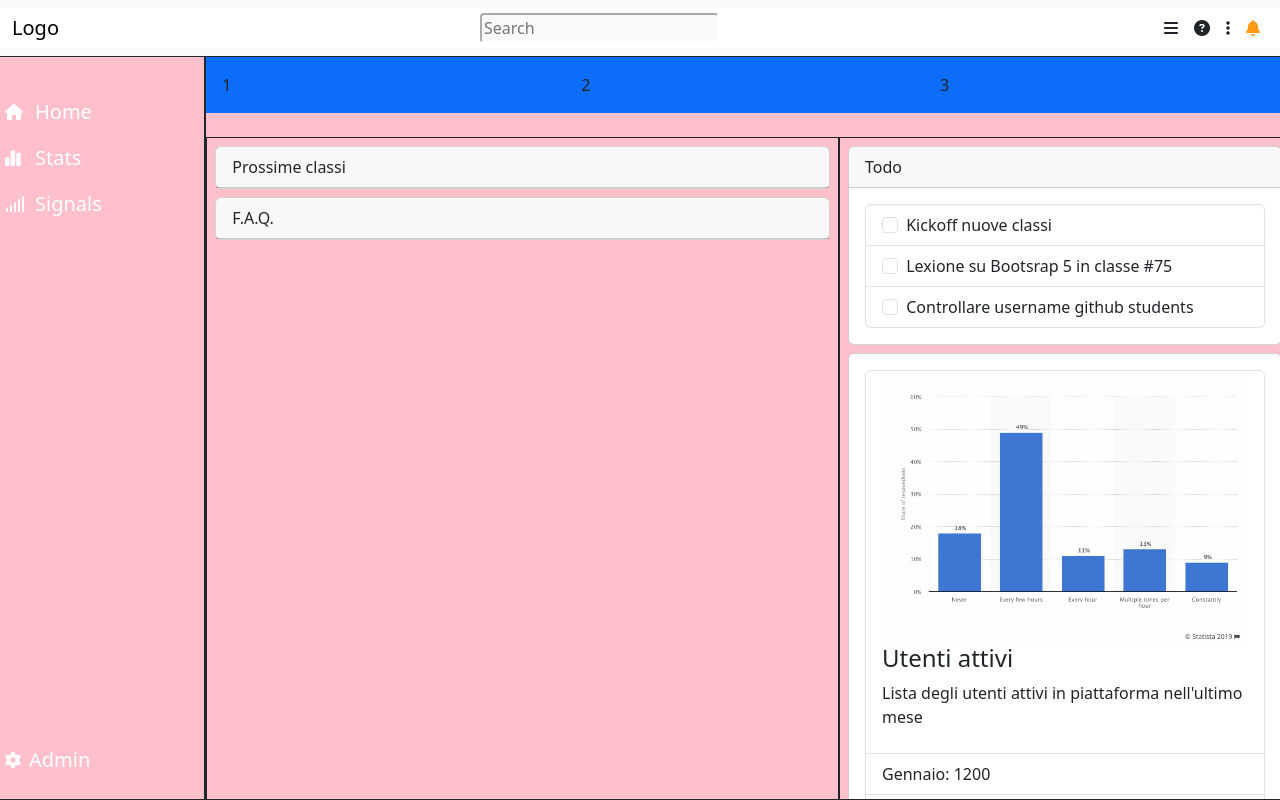
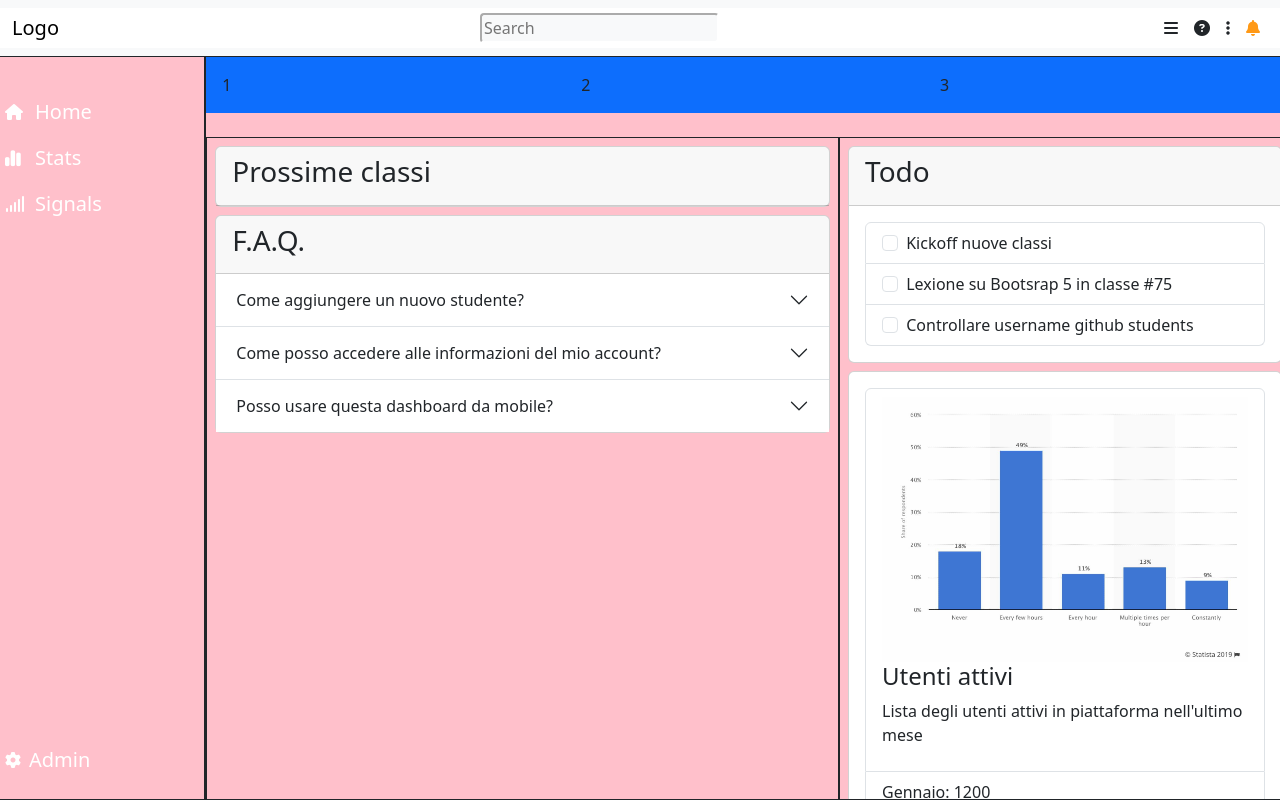
Before and after one commit to estherpinos/html-css-bootstrap-dashboard, a plain HTML site: page index.html in a window 1280 px wide. Drawn offline with nearby package versions, Linux system fonts and the light colour scheme.

Commit message:
Add [accordion]

```diff
--- a/index.html
+++ b/index.html
@@ -72,12 +72,46 @@
             <div class="content-left debug col-12 col-lg-7 px-2">
               <div>
                 <div class="card my-2 ">
-                  <div class="card-header">Prossime classi</div>
+                  <div class="card-header"><h3>Prossime classi</h3></div>
                 </div>
               </div>
               <div>
                 <div class="card my-2 ">
-                  <div class="card-header">F.A.Q.</div>
+                  <div class="card-header"><h3>F.A.Q.</h3></div>
+                  <div class="body-card">
+                    <div class="accordion accordion-flush" id="accordionFlushExample">
+                      <div class="accordion-item">
+                        <h2 class="accordion-header" id="flush-headingOne">
+                          <button class="accordion-button collapsed" type="button" data-bs-toggle="collapse" data-bs-target="#flush-collapseOne" aria-expanded="false" aria-controls="flush-collapseOne">
+                            Come aggiungere un nuovo studente?
+                          </button>
+                        </h2>
+                        <div id="flush-collapseOne" class="accordion-collapse collapse" aria-labelledby="flush-headingOne" data-bs-parent="#accordionFlushExample">
+                          <div class="accordion-body">Placeholder content for this accordion, which is intended to demonstrate the <code>.accordion-flush</code> class. This is the first item's accordion body.</div>
+                        </div>
+                      </div>
+                      <div class="accordion-item">
+                        <h2 class="accordion-header" id="flush-headingTwo">
+                          <button class="accordion-button collapsed" type="button" data-bs-toggle="collapse" data-bs-target="#flush-collapseTwo" aria-expanded="false" aria-controls="flush-collapseTwo">
+                            Come posso accedere alle informazioni del mio account?
+                          </button>
+                        </h2>
+                        <div id="flush-collapseTwo" class="accordion-collapse collapse" aria-labelledby="flush-headingTwo" data-bs-parent="#accordionFlushExample">
+                          <div class="accordion-body">ÇClicca sul + in alto nella sezine blu.</div>
+                        </div>
+                      </div>
+                      <div class="accordion-item">
+                        <h2 class="accordion-header" id="flush-headingThree">
+                          <button class="accordion-button collapsed" type="button" data-bs-toggle="collapse" data-bs-target="#flush-collapseThree" aria-expanded="false" aria-controls="flush-collapseThree">
+                            Posso usare questa dashboard da mobile?
+                          </button>
+                        </h2>
+                        <div id="flush-collapseThree" class="accordion-collapse collapse" aria-labelledby="flush-headingThree" data-bs-parent="#accordionFlushExample">
+                          <div class="accordion-body">Clicca sull'icona della campanella.</div>
+                        </div>
+                      </div>
+                    </div>
+                  </div>
                 </div>
               </div>
             </div>
@@ -85,7 +119,7 @@
             <div class="content right debug col-12 col-lg-5 px-2">
               <div>
                 <div class="card my-2 ">
-                <div class="card-header">Todo</div>
+                <div class="card-header"><h3>Todo</h3></div>
                 <div class="card-body"><ul class="list-group">
                   <li class="list-group-item">
                     <input class="form-check-input me-1" type="checkbox" value="" id="firstCheckbox">
```
